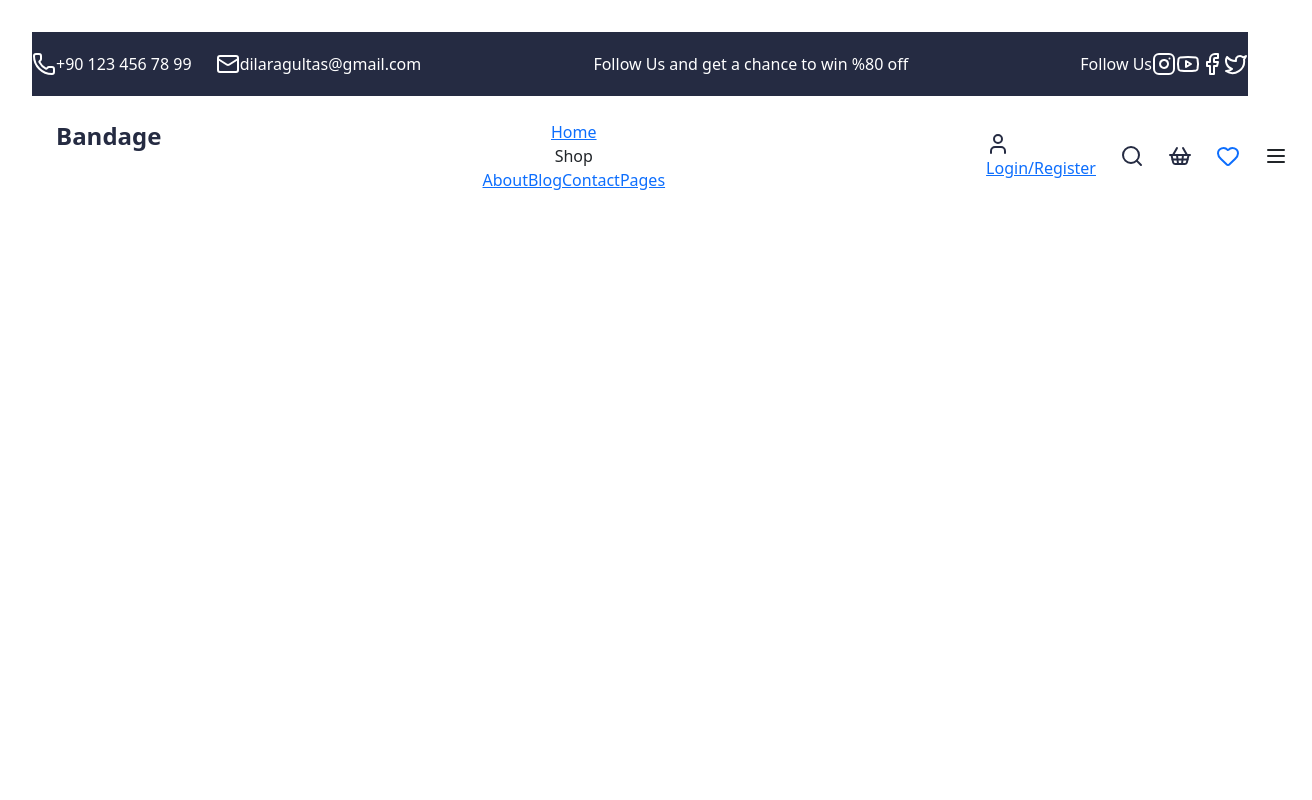
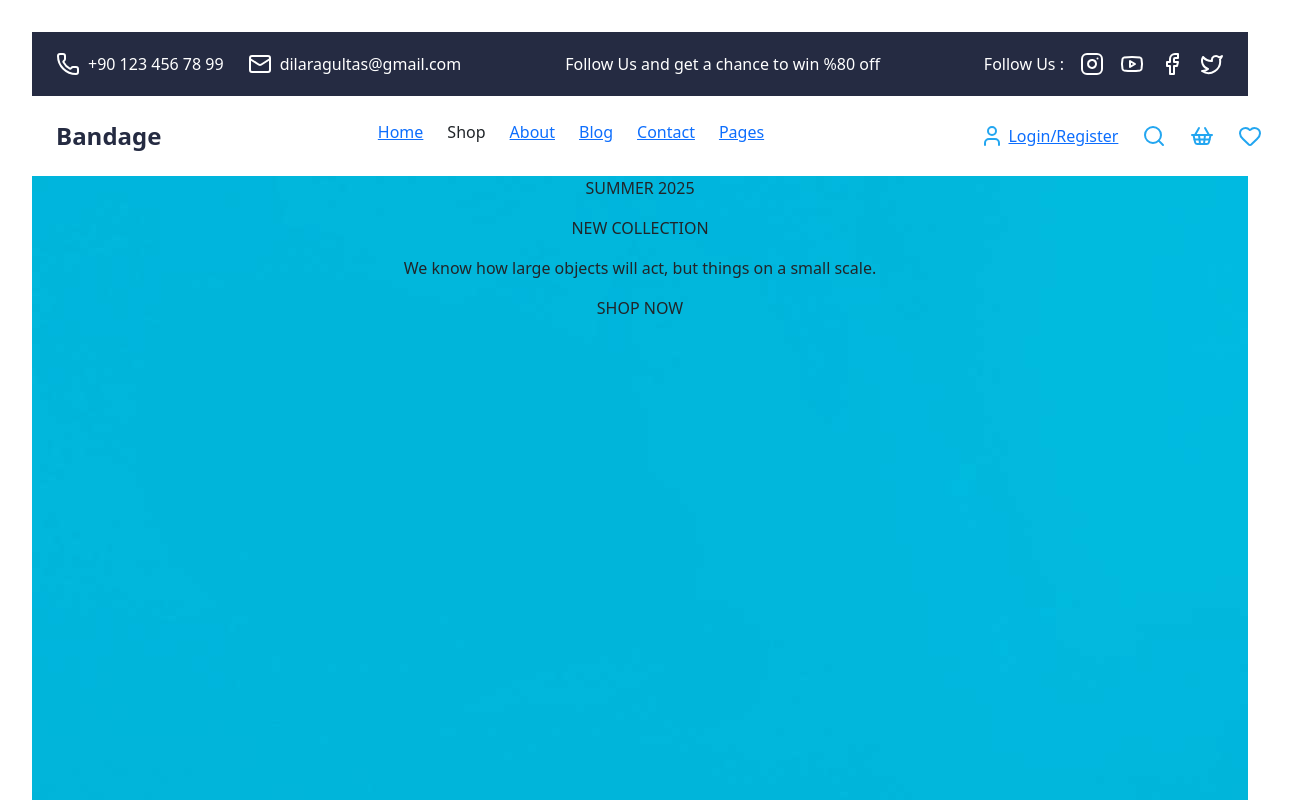
Before and after one commit to dilaragultas/eCommerce, a React (Vite) app: page / in a window 1280 px wide. Shown: the top 800 px of the page, 1312 px wide, since content can reach past the window. Built offline with nearby package versions, Linux system fonts and the light colour scheme.

Commit message:
FirstSlider

```diff
--- a/package.json
+++ b/package.json
@@ -23,6 +23,7 @@
     "react-router-dom": "^7.8.2",
     "react-toastify": "^11.0.5",
     "redux-thunk": "^3.1.0",
+    "swiper": "^11.2.10",
     "tailwindcss": "^4.1.12"
   },
   "devDependencies": {
--- /dev/null
+++ b/src/components/SliderFirst.jsx
@@ -0,0 +1,22 @@
+import { Swiper, SwiperSlide } from 'swiper/react';
+import 'swiper/css';
+
+export default function SliderFirst() {
+    return (
+        <div>
+            <Swiper className='h-screen'>
+                <SwiperSlide>
+                    <div className="bg-[url('/assets/firstsliderphoto.jpg')] h-[100vh]">
+                        <div>
+                            <p>SUMMER 2025</p>
+                            <p>NEW COLLECTION</p>
+                            <p>We know how large objects will act, but things on a small scale.</p>
+                            <button>SHOP NOW</button>
+                        </div>
+                    </div>
+                </SwiperSlide>
+                <SwiperSlide></SwiperSlide>
+            </Swiper>
+        </div>
+    )
+}
--- a/src/index.css
+++ b/src/index.css
@@ -1 +1,5 @@
 @import "tailwindcss";
+
+a {
+    text-decoration: none;
+}
--- a/src/layout/Header.jsx
+++ b/src/layout/Header.jsx
@@ -12,13 +12,13 @@ export default function Header() {
         <>
 
             <div className="bg-[#252b42] max-lg:hidden">
-                <div className="flex flex-row text-white justify-between items-center h-[8vh]">
+                <div className="flex flex-row text-white justify-between items-center h-[8vh] px-4">
                     <div className="flex flex-row gap-4">
-                        <div className="flex flex-row ">
+                        <div className="flex flex-row gap-2">
                             <Phone />
                             <p className="mb-0">+90 123 456 78 99</p>
                         </div>
-                        <div className="flex flex-row ">
+                        <div className="flex flex-row gap-2">
                             <Mail />
                             <p className="mb-0">dilaragultas@gmail.com</p>
                         </div>
@@ -26,8 +26,8 @@ export default function Header() {
                     <div>
                         <p className="mb-0">Follow Us and get a chance to win %80 off</p>
                     </div>
-                    <div className="flex flex-row">
-                        <p className="mb-0">Follow Us</p>
+                    <div className="flex flex-row gap-3">
+                        <p className="mb-0">Follow Us : </p>
                         <Instagram />
                         <YoutubeIcon />
                         <Facebook />
@@ -36,33 +36,33 @@ export default function Header() {
                 </div>
             </div>
 
-            <div className="flex flex-row w-screen justify-between px-4 my-4">
+            <div className="flex flex-row justify-between px-4 my-4 w-[98vw]">
                 <p className="mb-0 font-bold text-2xl text-[#252b42]">Bandage</p>
-                <nav className="max-lg:hidden">
-                    <a href="">Home</a>
+                <nav className="max-lg:hidden flex flex-row gap-4">
+                    <a href="" className="text-[#737373]">Home</a>
                     <div className="relative" onMouseEnter={() => setOpen(true)} onMouseLeave={() => setOpen(false)}>
                         <button>Shop</button>
                         {open && (
-                            <>
+                            <div className="absolute flex flex-row gap-40 z-50 bg-white">
                                 <div>
-                                    <h3>Kadin</h3>
-                                    <ul>
+                                    <h7 className="text-[#252b42] font-bold">Kadın</h7>
+                                    <ul className="p-0">
+                                        <li><a href="" className="">Bags</a></li>
+                                        <li><a href="">Belts</a></li>
+                                        <li><a href="">Cosmetics</a></li>
+                                        <li><a href="">Hats</a></li>
+                                    </ul>
+                                </div>
+                                <div>
+                                    <h7 className="text-[#252b42] font-bold">Erkek</h7>
+                                    <ul className="p-0">
                                         <li><a href="">Bags</a></li>
                                         <li><a href="">Belts</a></li>
                                         <li><a href="">Cosmetics</a></li>
                                         <li><a href="">Hats</a></li>
                                     </ul>
                                 </div>
-                                <div>
-                                    <h3>Erkek</h3>
-                                    <ul>
-                                        <li><a href="">Bags</a></li>
-                                        <li><a href="">Belts</a></li>
-                                        <li><a href="">Cosmetics</a></li>
-                                        <li><a href="">Hats</a></li>
-                                    </ul>
-                                </div>
-                            </>
+                            </div>
                         )}
                     </div>
                     <a href="">About</a>
@@ -71,25 +71,26 @@ export default function Header() {
                     <a href="">Pages</a>
                 </nav>
                 <div className="flex flex-row gap-4 items-center">
-                    <div>
-                        <a href=""><User className="text-[#252b42]" /></a>
+                    <div className="flex flex-row gap-1">
+                        <a href=""><User className="text-[#252b42] lg:text-[#23a6f0]" /></a>
                         <a className="max-lg:hidden" href="">Login/Register</a>
                     </div>
-                    <a href=""><Search className="text-[#252b42]" /></a>
-                    <a href=""><ShoppingBasketIcon className="text-[#252b42]" /></a>
-                    <a className="max-lg:hidden" href=""><Heart /></a>
-                    <button onClick={() => setMobileMenu(!mobileMenu)}>{mobileMenu ? <X /> : <Menu />
+                    <a href=""><Search className="text-[#252b42] lg:text-[#23a6f0]" /></a>
+                    <a href=""><ShoppingBasketIcon className="text-[#252b42] lg:text-[#23a6f0]" /></a>
+                    <a className="max-lg:hidden" href=""><Heart className="text-[#23a6f0]" /></a>
+                    <button className="lg:hidden" onClick={() => setMobileMenu(!mobileMenu)}>{mobileMenu ? <X /> : <Menu />
                     }</button>
                 </div>
             </div>
 
             {mobileMenu && (
-                <div className="flex flex-col items-center font-bold">
-                    <a className="no-underline text-[#737373]" href="">Home</a>
-                    <a className="text-[#737373]" href="">Products</a>
-                    <a href="">Pricing</a>
-                    <a href="">Contact</a>
+                <div className="flex flex-col items-center py-10 space-y-6">
+                    <a href="#" className="text-[#737373] no-underline text-2xl">Home</a>
+                    <a href="#" className="text-[#737373] no-underline font-semibold text-2xl">Product</a>
+                    <a href="#" className="text-[#737373] no-underline font-semibold text-2xl">Pricing</a>
+                    <a href="#" className="text-[#737373] no-underline font-semibold text-2xl">Contact</a>
                 </div>
+
             )}
 
 
--- a/src/pages/HomePage.jsx
+++ b/src/pages/HomePage.jsx
@@ -1,9 +1,11 @@
+import SliderFirst from "../components/SliderFirst";
 import Header from "../layout/Header";
 
 export default function HomePage() {
     return (
         <>
             <Header />
+            <SliderFirst />
         </>
     )
 }
```
Also changed, not shown: public/assets/firstsliderphoto.jpg (added), 1 other file (tests, documents, lock files or other folders).
